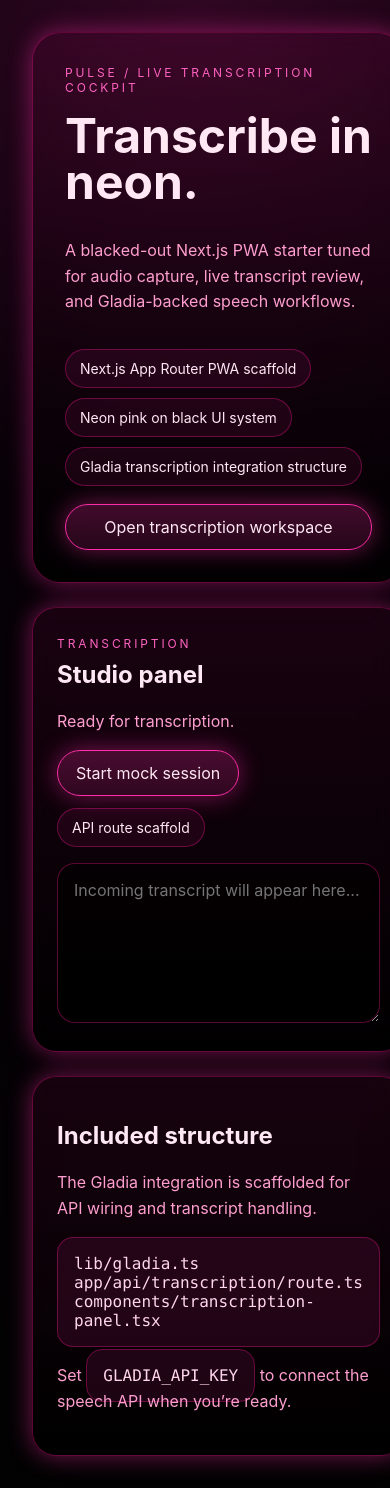
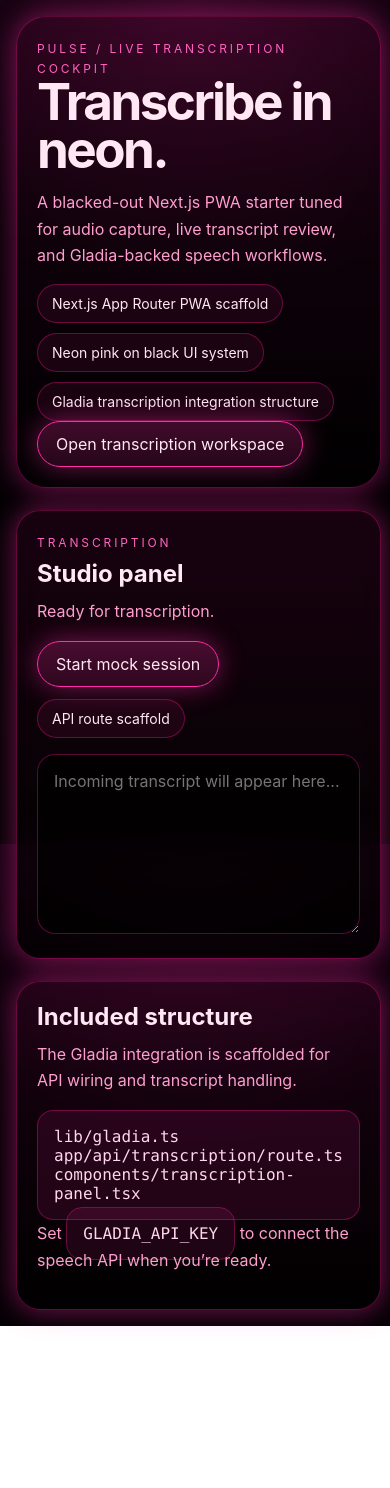
Before and after one commit to emmi-dev12/pulse, a Next.js app: page / in a window 390 px wide. After the commit the page ends 1326 px from the top, so only its background shows below. Built offline with nearby package versions, Linux system fonts and the light colour scheme.

Commit message:
Update app/globals.css for Composio transcription, polished landing page, and recording pill UX

```diff
--- a/app/globals.css
+++ b/app/globals.css
@@ -1,5 +1,5 @@
 :root {
-  --bg: #050005;
+  --bg: #040004;
   --panel: rgba(255, 20, 147, 0.08);
   --panel-strong: rgba(255, 20, 147, 0.16);
   --line: rgba(255, 20, 147, 0.35);
@@ -7,7 +7,9 @@
   --muted: #ff9ecf;
   --accent: #ff2da8;
   --accent-soft: #ff63c0;
-  --glow: 0 0 24px rgba(255, 45, 168, 0.45);
+  --glow: 0 0 28px rgba(255, 45, 168, 0.45);
+  --radius-xl: 30px;
+  --radius-lg: 24px;
 }
 
 * {
@@ -23,11 +25,12 @@
     radial-gradient(circle at top, rgba(255, 45, 168, 0.16), transparent 35%),
     linear-gradient(180deg, #090009 0%, #020202 100%);
   color: var(--text);
-  font-family: Inter, system-ui, -apple-system, BlinkMacSystemFont, "Segoe UI", sans-serif;
+  font-family: Inter, system-ui, -apple-system, BlinkMacSystemFont, 'Segoe UI', sans-serif;
 }
 
 body {
   min-height: 100vh;
+  background-attachment: fixed;
 }
 
 a {
@@ -39,28 +42,44 @@
   min-height: 100vh;
   display: grid;
   place-items: center;
+  padding: 28px;
+}
+
+.shell {
+  width: min(1180px, 100%);
+  display: grid;
+  gap: 22px;
+}
+
+.hero,
+.card,
+.feature-card,
+.status-panel {
+  border: 1px solid var(--line);
+  background: linear-gradient(180deg, var(--panel), rgba(0, 0, 0, 0.76));
+  box-shadow: var(--glow);
+  backdrop-filter: blur(16px);
+}
+
+.hero {
+  border-radius: var(--radius-xl);
   padding: 32px;
 }
 
-.shell {
-  width: min(1120px, 100%);
+.hero-grid {
   display: grid;
+  grid-template-columns: 1.35fr 0.9fr;
   gap: 24px;
+  align-items: stretch;
 }
 
-.hero,
-.card {
-  border: 1px solid var(--line);
-  background: linear-gradient(180deg, var(--panel), rgba(0, 0, 0, 0.7));
-  box-shadow: var(--glow);
-  backdrop-filter: blur(12px);
-}
-
-.hero {
-  border-radius: 28px;
-  padding: 32px;
-  display: grid;
-  gap: 18px;
+.hero-copy,
+.hero p,
+.card p,
+.feature-card p,
+li {
+  color: var(--muted);
+  line-height: 1.65;
 }
 
 .kicker {
@@ -70,23 +89,41 @@
   font-size: 12px;
 }
 
-h1 {
-  margin: 0;
-  font-size: clamp(3rem, 7vw, 6rem);
-  line-height: 0.95;
+h1,
+h2,
+h3,
+p {
+  margin-top: 0;
 }
 
-.hero p,
-.card p,
-li {
-  color: var(--muted);
-  line-height: 1.6;
+h1 {
+  margin-bottom: 16px;
+  font-size: clamp(3.2rem, 7vw, 6.6rem);
+  line-height: 0.94;
+  letter-spacing: -0.05em;
+  max-width: 12ch;
 }
 
-.badges {
+h2 {
+  margin-bottom: 10px;
+  font-size: clamp(1.5rem, 3vw, 2.2rem);
+}
+
+h3 {
+  margin-bottom: 8px;
+  font-size: 1.2rem;
+}
+
+.badges,
+.hero-actions,
+.action-row {
   display: flex;
   flex-wrap: wrap;
   gap: 10px;
+}
+
+.hero-actions {
+  margin-top: 22px;
 }
 
 .badge {
@@ -98,14 +135,25 @@
   font-size: 14px;
 }
 
+.feature-grid {
+  display: grid;
+  grid-template-columns: repeat(3, minmax(0, 1fr));
+  gap: 16px;
+}
+
+.feature-card {
+  border-radius: 22px;
+  padding: 22px;
+}
+
 .grid {
   display: grid;
   grid-template-columns: repeat(12, 1fr);
-  gap: 24px;
+  gap: 22px;
 }
 
 .card {
-  border-radius: 24px;
+  border-radius: var(--radius-lg);
   padding: 24px;
 }
 
@@ -117,15 +165,12 @@
   grid-column: span 5;
 }
 
-@media (max-width: 900px) {
-  .grid {
-    grid-template-columns: 1fr;
-  }
-
-  .card.transcription,
-  .card.tech {
-    grid-column: auto;
-  }
+.status-panel {
+  border-radius: 24px;
+  padding: 24px;
+  height: 100%;
+  display: grid;
+  align-content: start;
 }
 
 .code {
@@ -148,27 +193,131 @@
   cursor: pointer;
 }
 
+button:disabled {
+  cursor: not-allowed;
+  opacity: 0.55;
+}
+
+.recording-pill {
+  display: inline-flex;
+  align-items: center;
+  gap: 8px;
+  border-radius: 999px;
+  border: 1px solid rgba(255, 45, 168, 0.35);
+  background: rgba(255, 45, 168, 0.08);
+  color: var(--muted);
+  padding: 10px 14px;
+  white-space: nowrap;
+  box-shadow: inset 0 0 0 1px rgba(255, 255, 255, 0.02);
+}
+
+.recording-pill.active {
+  color: #fff2fa;
+  border-color: rgba(255, 45, 168, 0.9);
+  background: linear-gradient(180deg, rgba(255, 45, 168, 0.36), rgba(255, 45, 168, 0.16));
+  box-shadow: 0 0 0 1px rgba(255, 45, 168, 0.24), 0 0 20px rgba(255, 45, 168, 0.35);
+}
+
+.recording-dot {
+  width: 10px;
+  height: 10px;
+  border-radius: 999px;
+  background: var(--accent-soft);
+  box-shadow: 0 0 16px rgba(255, 99, 192, 0.9);
+}
+
+.recording-pill.active .recording-dot {
+  background: #ffd2ec;
+  animation: pulse 1.2s ease-in-out infinite;
+}
+
+.panel-header {
+  display: flex;
+  align-items: flex-start;
+  justify-content: space-between;
+  gap: 16px;
+  margin-bottom: 10px;
+}
+
 .transcript-box {
   width: 100%;
-  min-height: 160px;
+  min-height: 180px;
   resize: vertical;
   border-radius: 18px;
   border: 1px solid var(--line);
-  background: rgba(0, 0, 0, 0.55);
+  background: rgba(0, 0, 0, 0.6);
   color: var(--text);
   padding: 16px;
   outline: none;
 }
 
-.cta {
+.cta,
+.ghost-button {
   display: inline-flex;
   align-items: center;
   justify-content: center;
   gap: 8px;
   border-radius: 999px;
+  padding: 12px 18px;
+  min-height: 46px;
+  transition: transform 180ms ease, box-shadow 180ms ease, background 180ms ease, border-color 180ms ease;
+}
+
+.cta:hover,
+.ghost-button:hover,
+.badge:hover {
+  transform: translateY(-1px);
+}
+
+.cta {
   border: 1px solid var(--accent);
   background: linear-gradient(180deg, rgba(255, 45, 168, 0.24), rgba(255, 45, 168, 0.14));
   color: var(--text);
-  padding: 12px 18px;
   box-shadow: var(--glow);
 }
+
+.ghost-button {
+  border: 1px solid rgba(255, 45, 168, 0.26);
+  background: rgba(0, 0, 0, 0.35);
+  color: var(--text);
+}
+
+@keyframes pulse {
+  0%,
+  100% {
+    transform: scale(1);
+    opacity: 1;
+  }
+  50% {
+    transform: scale(0.82);
+    opacity: 0.72;
+  }
+}
+
+@media (max-width: 960px) {
+  .hero-grid,
+  .feature-grid,
+  .grid {
+    grid-template-columns: 1fr;
+  }
+
+  .card.transcription,
+  .card.tech {
+    grid-column: auto;
+  }
+}
+
+@media (max-width: 640px) {
+  main {
+    padding: 16px;
+  }
+
+  .hero,
+  .card {
+    padding: 20px;
+  }
+
+  h1 {
+    max-width: none;
+  }
+}
```
